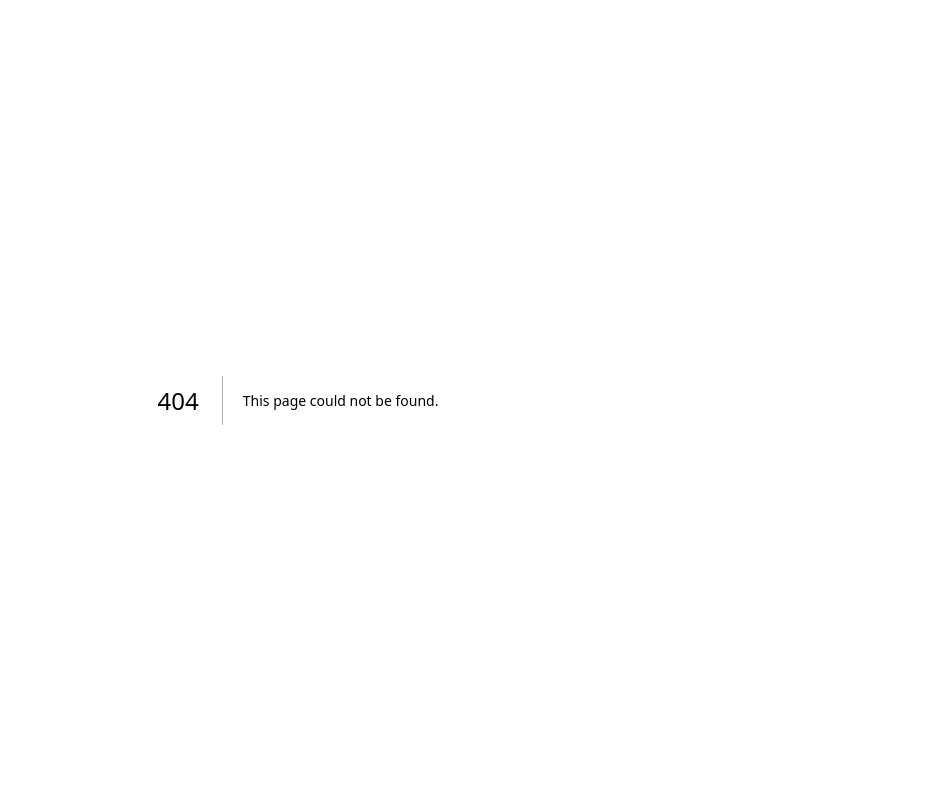
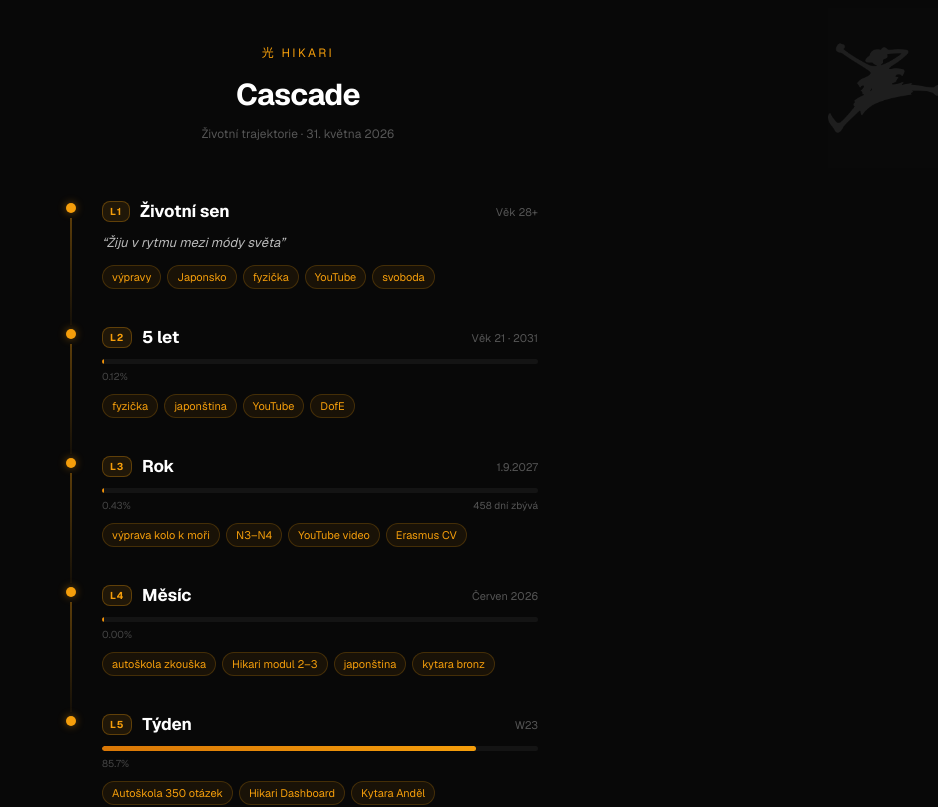
Before and after one commit to matuk42/hikari-dashboard, a Next.js app: page /cascade in a window 1280 px wide. Before the commit this address had no page. Shown: the top 807 px of the page, without its empty margins (342-1280 px from the left). Built offline with nearby package versions, Linux system fonts and the light colour scheme.

Commit message:
auto: save changes

```diff
--- /dev/null
+++ b/app/cascade/page.tsx
@@ -0,0 +1,218 @@
+const NOW = new Date('2026-05-31')
+
+function pct(start: Date, end: Date): number {
+  const total = end.getTime() - start.getTime()
+  const elapsed = NOW.getTime() - start.getTime()
+  return Math.max(0, Math.min(100, (elapsed / total) * 100))
+}
+
+function daysLeft(end: Date): number {
+  return Math.max(0, Math.ceil((end.getTime() - NOW.getTime()) / 86400000))
+}
+
+// ─── Static data z vaultu (sen.md + prijem.md) ────────────────────────────────
+
+const LAYERS = [
+  {
+    n: 1,
+    title: 'Životní sen',
+    timeframe: 'Věk 28+',
+    quote: 'Žiju v rytmu mezi módy světa',
+    chips: ['výpravy', 'Japonsko', 'fyzička', 'YouTube', 'svoboda'],
+    progress: null as number | null,
+    countdown: null as number | null,
+  },
+  {
+    n: 2,
+    title: '5 let',
+    timeframe: 'Věk 21 · 2031',
+    quote: null as string | null,
+    chips: ['fyzička', 'japonština', 'YouTube', 'DofE'],
+    progress: pct(new Date('2026-05-29'), new Date('2031-01-01')),
+    countdown: null,
+  },
+  {
+    n: 3,
+    title: 'Rok',
+    timeframe: '1.9.2027',
+    quote: null,
+    chips: ['výprava kolo k moři', 'N3–N4', 'YouTube video', 'Erasmus CV'],
+    progress: pct(new Date('2026-05-29'), new Date('2027-09-01')),
+    countdown: daysLeft(new Date('2027-09-01')),
+  },
+  {
+    n: 4,
+    title: 'Měsíc',
+    timeframe: 'Červen 2026',
+    quote: null,
+    chips: ['autoškola zkouška', 'Hikari modul 2–3', 'japonština', 'kytara bronz'],
+    progress: pct(new Date('2026-06-01'), new Date('2026-07-01')),
+    countdown: null,
+  },
+  {
+    n: 5,
+    title: 'Týden',
+    timeframe: 'W23',
+    quote: null,
+    chips: ['Autoškola 350 otázek', 'Hikari Dashboard', 'Kytara Anděl'],
+    progress: pct(new Date('2026-05-25'), new Date('2026-06-01')),
+    countdown: null,
+  },
+]
+
+// ─── Styles (shared) ─────────────────────────────────────────────────────────
+
+const chip: React.CSSProperties = {
+  fontSize: 11,
+  color: '#F59E0B',
+  background: 'rgba(245,158,11,0.07)',
+  border: '1px solid rgba(245,158,11,0.2)',
+  padding: '3px 9px',
+  borderRadius: 12,
+  whiteSpace: 'nowrap' as const,
+}
+
+// ─── Page ─────────────────────────────────────────────────────────────────────
+
+export default function CascadePage() {
+  return (
+    <main style={{ minHeight: '100vh', background: '#080808', color: '#fff', fontFamily: 'var(--font-geist-sans, sans-serif)' }}>
+
+      {/* ── Hero s Luffym ── */}
+      <div style={{ position: 'relative', overflow: 'hidden' }}>
+        <img
+          src="/luffy.jpg"
+          alt=""
+          aria-hidden="true"
+          style={{
+            position: 'absolute',
+            top: '50%',
+            right: -10,
+            transform: 'translateY(-50%)',
+            height: 160,
+            width: 'auto',
+            pointerEvents: 'none',
+            userSelect: 'none',
+            zIndex: 0,
+            filter: 'invert(1) grayscale(1)',
+            mixBlendMode: 'screen',
+            opacity: 0.09,
+          }}
+        />
+        <div style={{ position: 'relative', zIndex: 1, padding: '44px 24px 32px', textAlign: 'center' }}>
+          <div style={{ fontSize: 12, color: '#F59E0B', letterSpacing: '0.2em', textTransform: 'uppercase', marginBottom: 10 }}>
+            光 Hikari
+          </div>
+          <h1 style={{ fontSize: 30, fontWeight: 700, margin: 0, letterSpacing: '-0.02em' }}>
+            Cascade
+          </h1>
+          <div style={{ fontSize: 12, color: '#555', marginTop: 8 }}>
+            Životní trajektorie · 31. května 2026
+          </div>
+        </div>
+      </div>
+
+      {/* ── Timeline ── */}
+      <div style={{ maxWidth: 520, margin: '0 auto', padding: '24px 20px 80px' }}>
+        {LAYERS.map((layer, i) => (
+          <div key={layer.n} style={{ display: 'flex', gap: 0 }}>
+
+            {/* Dot + čára */}
+            <div style={{ display: 'flex', flexDirection: 'column', alignItems: 'center', width: 26, flexShrink: 0, paddingTop: 4 }}>
+              <div style={{
+                width: 10,
+                height: 10,
+                borderRadius: '50%',
+                background: '#F59E0B',
+                boxShadow: '0 0 8px rgba(245,158,11,0.45)',
+                flexShrink: 0,
+              }} />
+              {i < LAYERS.length - 1 && (
+                <div style={{
+                  flex: 1,
+                  width: 2,
+                  minHeight: 52,
+                  background: 'linear-gradient(to bottom, rgba(245,158,11,0.35), rgba(245,158,11,0.05))',
+                  marginTop: 5,
+                }} />
+              )}
+            </div>
+
+            {/* Content */}
+            <div style={{ flex: 1, paddingLeft: 18, paddingBottom: i < LAYERS.length - 1 ? 36 : 0 }}>
+
+              {/* Hlavička */}
+              <div style={{ display: 'flex', alignItems: 'center', gap: 10, marginBottom: 8 }}>
+                <span style={{
+                  fontSize: 10,
+                  fontWeight: 700,
+                  color: '#F59E0B',
+                  background: 'rgba(245,158,11,0.1)',
+                  border: '1px solid rgba(245,158,11,0.3)',
+                  padding: '2px 7px',
+                  borderRadius: 8,
+                  letterSpacing: '0.08em',
+                  flexShrink: 0,
+                }}>
+                  L{layer.n}
+                </span>
+                <span style={{ fontSize: 17, fontWeight: 700, letterSpacing: '-0.01em' }}>
+                  {layer.title}
+                </span>
+                <span style={{ fontSize: 11, color: '#555', marginLeft: 'auto', flexShrink: 0 }}>
+                  {layer.timeframe}
+                </span>
+              </div>
+
+              {/* Quote (jen L1) */}
+              {layer.quote && (
+                <div style={{ fontSize: 13, color: '#bbb', fontStyle: 'italic', marginBottom: 12, lineHeight: 1.55 }}>
+                  &ldquo;{layer.quote}&rdquo;
+                </div>
+              )}
+
+              {/* Progress bar */}
+              {layer.progress !== null && (
+                <div style={{ marginBottom: 10 }}>
+                  <div style={{ height: 5, background: '#141414', borderRadius: 3, overflow: 'hidden' }}>
+                    <div style={{
+                      height: '100%',
+                      width: `${Math.max(layer.progress, 0.4)}%`,
+                      background: 'linear-gradient(to right, #d97706, #F59E0B)',
+                      borderRadius: 3,
+                    }} />
+                  </div>
+                  <div style={{ display: 'flex', justifyContent: 'space-between', marginTop: 5 }}>
+                    <span style={{ fontSize: 10, color: '#444' }}>
+                      {layer.progress < 1 ? layer.progress.toFixed(2) : layer.progress.toFixed(1)}%
+                    </span>
+                    {layer.countdown !== null && (
+                      <span style={{ fontSize: 10, color: '#555' }}>
+                        {layer.countdown} dní zbývá
+                      </span>
+                    )}
+                  </div>
+                </div>
+              )}
+
+              {/* Chips */}
+              <div style={{ display: 'flex', flexWrap: 'wrap', gap: 6 }}>
+                {layer.chips.map(c => (
+                  <span key={c} style={chip}>{c}</span>
+                ))}
+              </div>
+            </div>
+          </div>
+        ))}
+      </div>
+
+      {/* Luffy quote */}
+      <div style={{ textAlign: 'center', padding: '0 24px 56px', opacity: 0.45 }}>
+        <p style={{ fontSize: 12, fontStyle: 'italic', color: '#F59E0B', lineHeight: 1.6, margin: 0 }}>
+          &ldquo;Dreams don&rsquo;t have expiration dates.&rdquo;
+        </p>
+        <p style={{ fontSize: 11, color: '#555', marginTop: 5 }}>— Monkey D. Luffy</p>
+      </div>
+    </main>
+  )
+}
```
